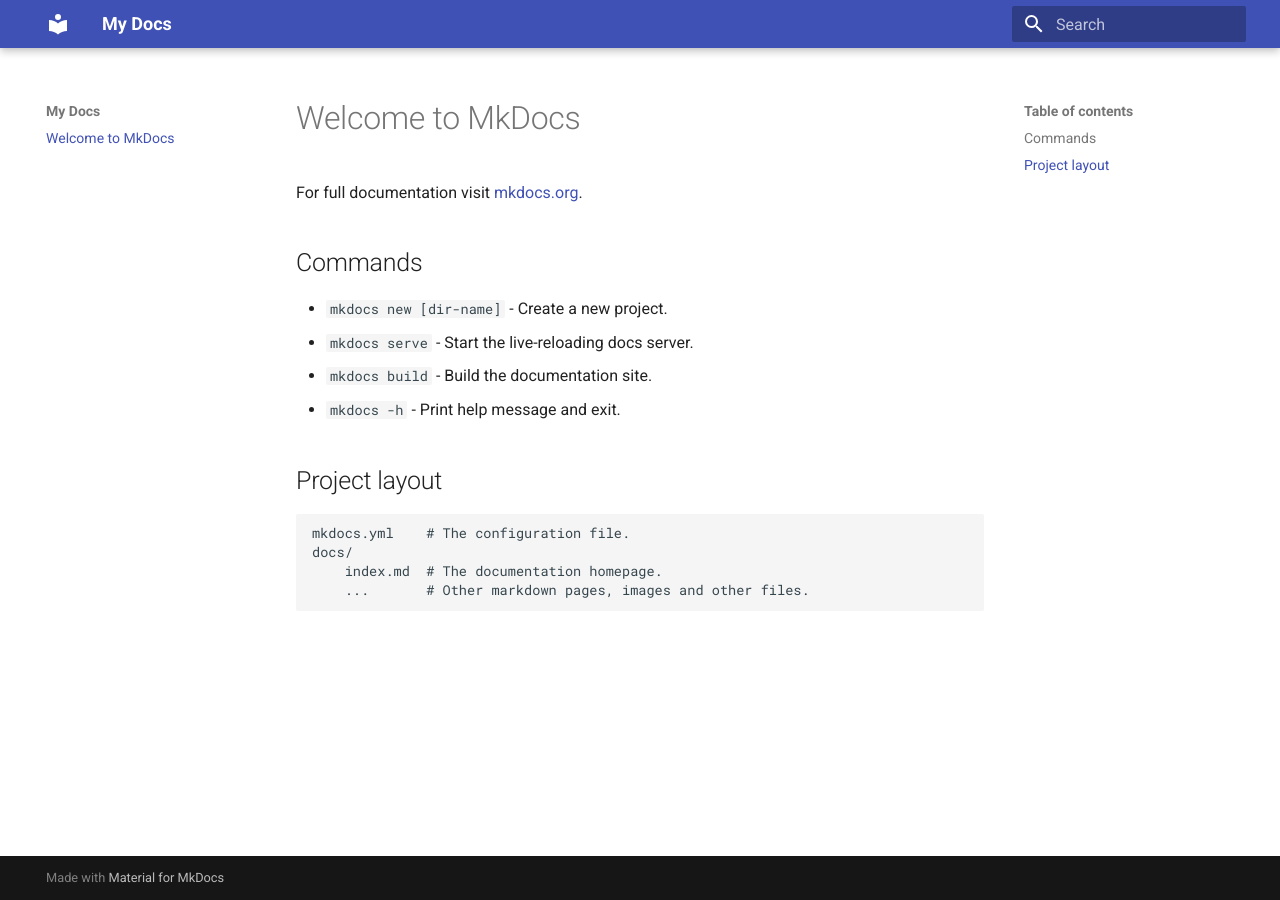
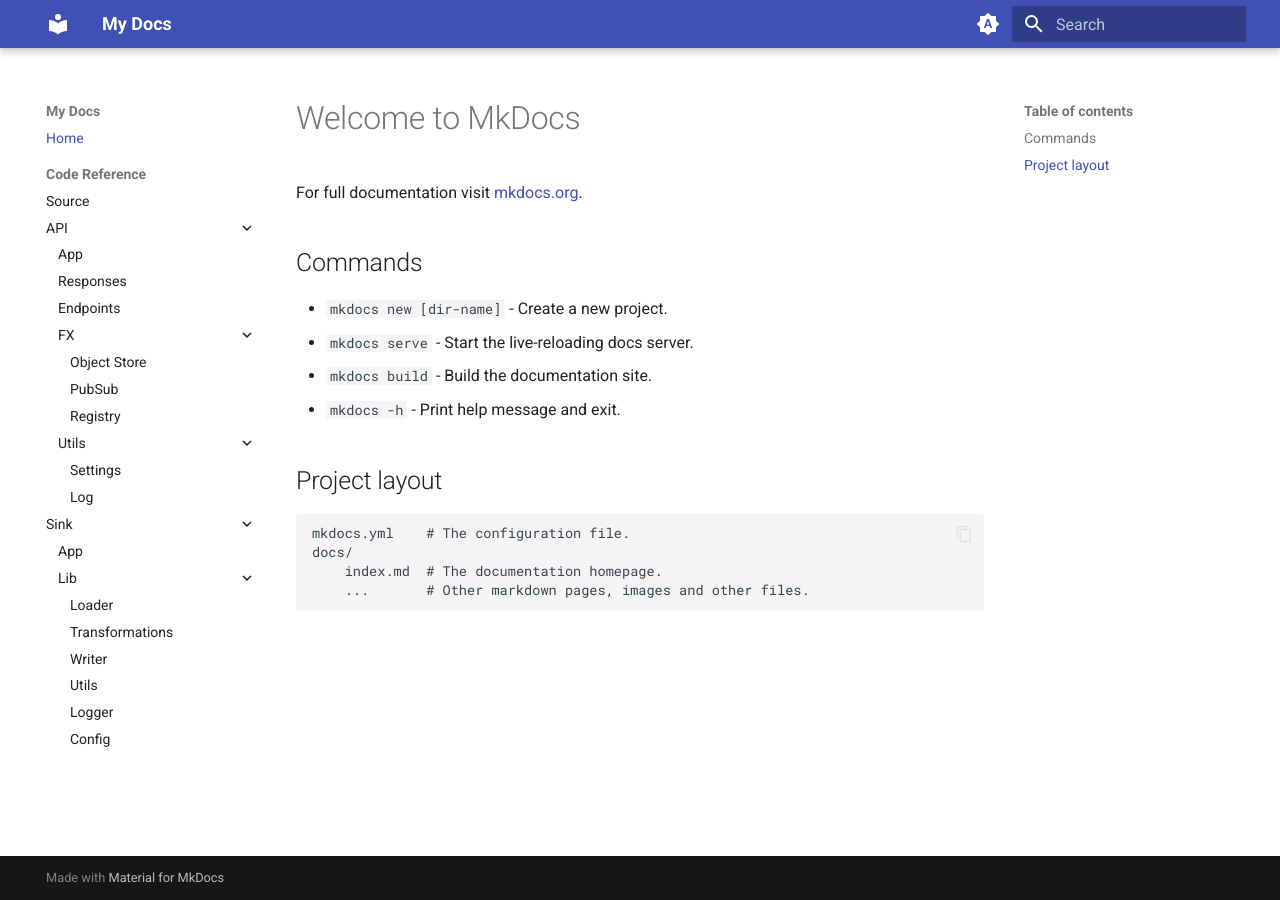
Before and after one commit to RaymondOnn/streaming_pipeline, an MkDocs documentation site: the page built from docs/index.md, in a window 1280 px wide. Built offline with MkDocs 1.6.1 and Material for MkDocs 9.7.7, drawn with Linux system fonts in a browser that asks for light colours.

Commit message:
add docs for flask api and source script

```diff
--- a/mkdocs.yml
+++ b/mkdocs.yml
@@ -1,4 +1,85 @@
 site_name: My Docs
 site_url: https://mydomain.org/mysite
+
+nav:
+  - Home: index.md
+  - Code Reference:
+    - Source: source.md
+    - API:
+      - App: flask.api.app.md
+      - Responses: flask.api.responses.md
+      - Endpoints: flask.api.transactions.md
+      - FX:
+        - Object Store: flask.fx.object_store.md
+        - PubSub: flask.fx.pubsub.md
+        - Registry: flask.fx.registry.md
+      - Utils:
+        - Settings: flask.utils.settings.md
+        - Log: flask.utils.log.md
+    - Sink:
+      - App: spark.main.md
+      - Lib:
+        - Loader: spark.lib.loader.md
+        - Transformations: spark.lib.transformations.md
+        - Writer: spark.lib.writer.md
+        - Utils: spark.lib.utils.md
+        - Logger: spark.lib.logger.md
+        - Config: spark.lib.config.md
+  # defer to gen-files + literate-nav
+  # - Code Reference: reference/
+
 theme:
   name: material
+  palette:
+    # Palette toggle for automatic mode
+    - media: "(prefers-color-scheme)"
+      toggle:
+        icon: material/brightness-auto
+        name: Switch to light mode
+
+    # Palette toggle for light mode
+    - media: "(prefers-color-scheme: light)"
+      scheme: default
+      primary: indigo
+      accent: yellow
+      toggle:
+        icon: material/brightness-7
+        name: Switch to dark mode
+
+    # Palette toggle for dark mode
+    - media: "(prefers-color-scheme: dark)"
+      scheme: slate
+      primary: indigo
+      accent: yellow
+      toggle:
+        icon: material/brightness-4
+        name: Switch to system preference
+  features:
+    # - navigation.tabs
+    # - navigation.tabs.sticky
+    - navigation.sections
+    - navigation.expand
+    - navigation.indexes
+    - content.code.copy
+
+markdown_extensions:
+  - pymdownx.superfences:
+      custom_fences:
+        - name: mermaid
+          class: mermaid
+          format: !!python/name:pymdownx.superfences.fence_code_format
+  - pymdownx.tabbed:
+      alternate_style: true
+  - pymdownx.highlight:
+      use_pygments: true
+      pygments_lang_class: true
+
+plugins:
+  - search
+  - mkdocstrings
+  # - gen-files:
+  #     scripts:
+  #     - scripts/gen_ref_pages.py
+  # - literate-nav:
+  #     nav_file: SUMMARY.md
+  # - section-index
```
Also changed, not shown: docs/flask.api.app.md (added, +3 -0 lines), docs/flask.api.responses.md (added, +3 -0 lines), docs/flask.api.transactions.md (added, +3 -0 lines), docs/flask.fx.object_store.md (added, +12 -0 lines), docs/flask.fx.pubsub.md (added, +20 -0 lines), docs/flask.fx.registry.md (added, +8 -0 lines), docs/flask.utils.log.md (added, +3 -0 lines), docs/flask.utils.settings.md (added, +3 -0 lines), docs/source.md (added, +3 -0 lines).
